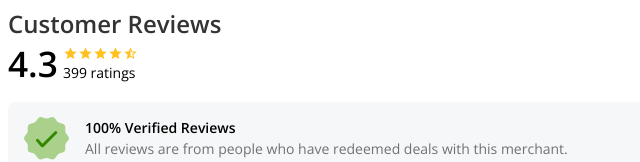
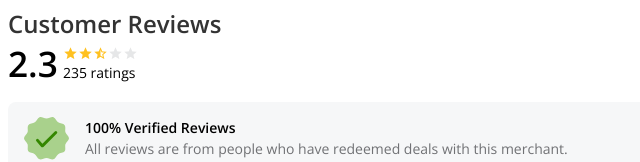
Before and after one commit to coupon-app/service-reviews, a React app: page / in a window 1280 px wide. Shown: the top 162 px of the page, without its empty margins (0-640 px from the left). Built offline with nearby package versions, Linux system fonts and the light colour scheme.

Commit message:
UPDATED Reviews.jsx with comments and sample prop data for child components.

```diff
--- a/client/src/Reviews.jsx
+++ b/client/src/Reviews.jsx
@@ -26,11 +26,13 @@ export default class Reviews extends React.Component {
   constructor(props) {
     super(props);
     this.state = {
-      reviews: [],
+      reviews: [], // TODO: Replace with data from fetch call
     };
   }
 
   /* -------------------------  RENDER ------------------------- */
+
+  // TODO: replace props with data retrieved from fetch call.
 
   render() {
     return (
@@ -38,7 +40,7 @@ export default class Reviews extends React.Component {
         <div>
           <Title>Customer Reviews</Title>
         </div>
-        <AverageRating average={4.3} ratings={399} />
+        <AverageRating average={2.3} ratings={235} />
         <VerifiedReviewsHeader />
         <ReviewCard reviews={this.state.reviews} />
       </ContainerDiv>
```
